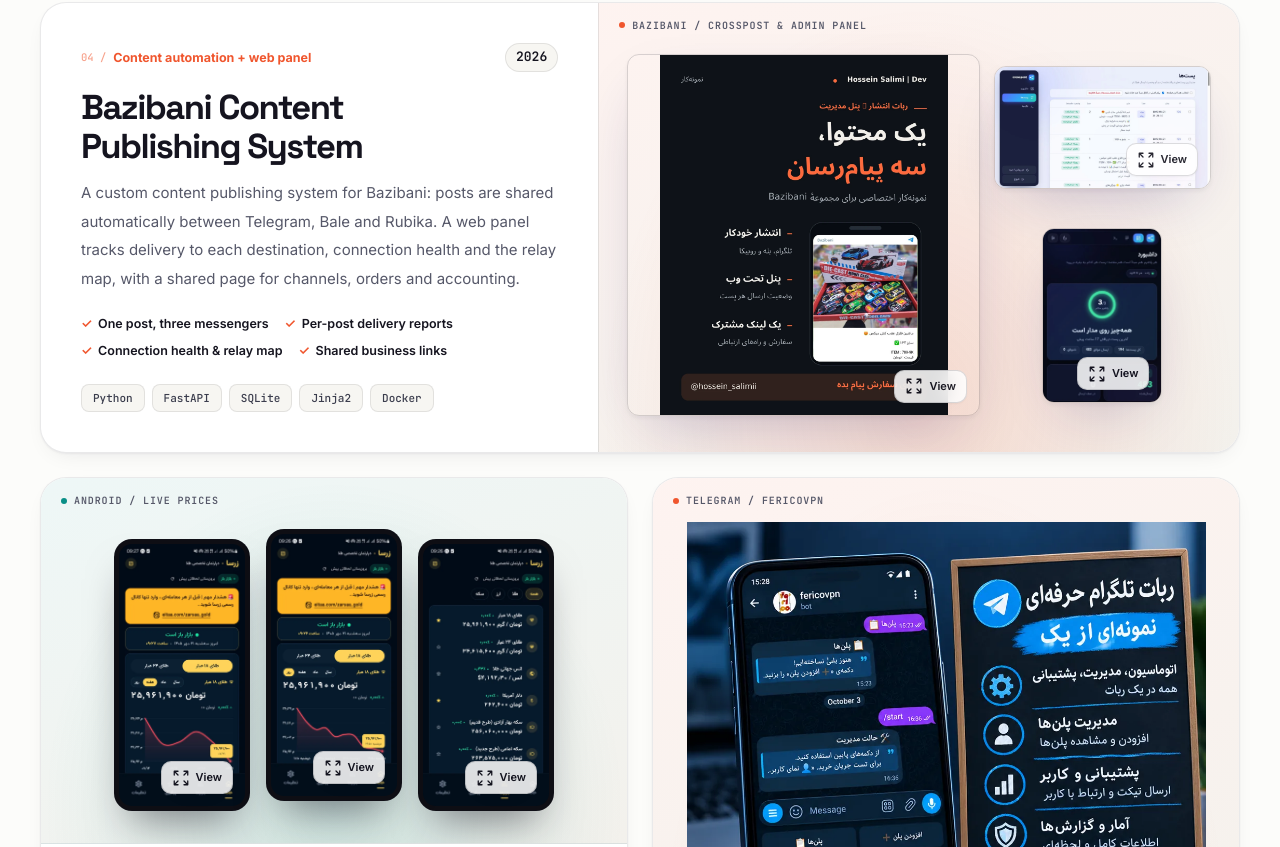
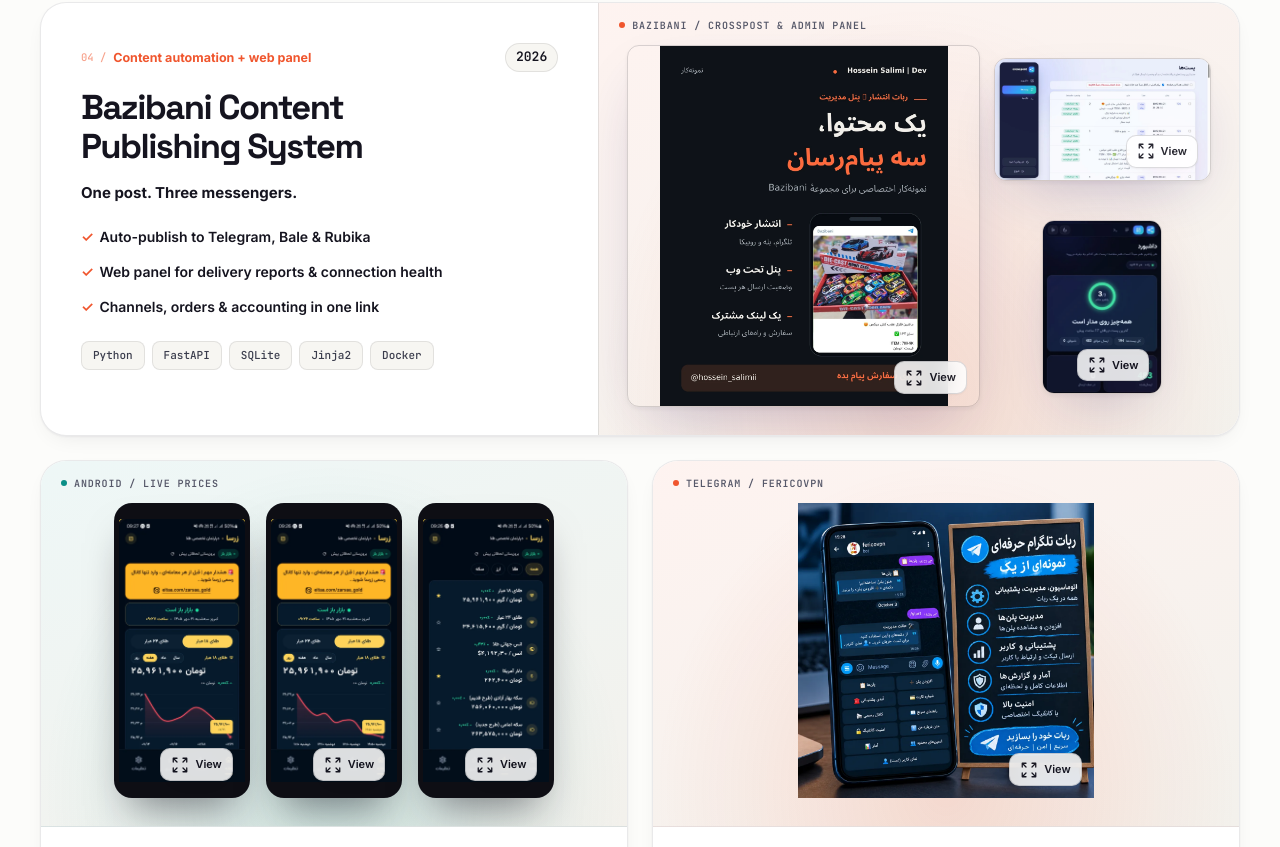
Before and after one commit to hsalimi79/hsalimi79.github.io, a plain HTML site: page en/index.html in a window 1280 px wide. Shown: the part 3635-4482 px from the top of the page. Drawn offline with Linux system fonts and the light colour scheme.

Commit message:
Align desktop project previews and shorten Bazibani copy

```diff
--- a/en/index.html
+++ b/en/index.html
@@ -263,6 +263,8 @@ img{max-width:100%}
 .bazibani-preview .bazibani-cover{grid-row:1/3}
 .bazibani-preview .shot{height:auto;max-height:360px;object-fit:contain}
 .bazibani-preview .bazibani-dashboard{max-width:120px;justify-self:center}
+.bazibani-features{display:grid;gap:10px;margin-top:16px;font-size:14px;line-height:1.8}
+#project-bazibani .project-intro{color:var(--ink);font-weight:700}
 .compact-project .project-body{padding:28px 30px}
 .compact-project h3{font-size:26px}
 .compact-project .project-top{margin-bottom:20px}
@@ -387,6 +389,15 @@ html:has(.project-lightbox[open]),body:has(.project-lightbox[open]){overflow:hid
 .lightbox-original{display:inline-flex;align-items:center;gap:7px;color:var(--violet);font-weight:600;min-height:40px}
 
 /* responsive */
+@media(min-width:761px){
+  .project:not(.featured) .project-visual{aspect-ratio:16/10;flex-shrink:0;padding:42px 28px 28px}
+  .project:not(.featured) .bot-photo>.media-button{width:auto;max-width:100%}
+  .project:not(.featured) .bot-photo>.media-button .shot{width:auto;max-width:100%}
+  .project:not(.featured) .phones-preview{height:100%;min-height:0;padding-top:0}
+  .project:not(.featured) .phone-preview{width:auto;height:100%;max-width:28%;aspect-ratio:9/19.5;transform:none}
+  .project:not(.featured) .phone-preview .media-button{height:100%;min-height:0}
+  .project:not(.featured) .phone-preview .shot{height:100%;object-fit:contain}
+}
 @media(max-width:1100px){
   .services{grid-template-columns:repeat(2,minmax(0,1fr))}
   .nav-cta{display:none}
@@ -575,8 +586,8 @@ html:has(.project-lightbox[open]),body:has(.project-lightbox[open]){overflow:hid
 <button class="media-button bazibani-dashboard" type="button" data-gallery="bazibani" data-image="../images/bazibani-dashboard.webp" data-caption="Bazibani admin panel — connection health dashboard" aria-label="View Bazibani connection health dashboard"><img class="shot" src="../images/bazibani-dashboard.webp" alt="Bazibani admin panel — connection health dashboard" loading="lazy" decoding="async"><span class="zoom-hint"><svg class="work-icon" aria-hidden="true"><use href="#wi-expand"></use></svg><span data-en="View" data-fa="نمایش">View</span></span></button>
 </div></div>
 <div class="project-body"><div class="project-top"><span class="project-type"><span class="project-num">04 /</span><span data-en="Content automation + web panel" data-fa="اتوماسیون محتوا + پنل وب">Content automation + web panel</span></span><span dir="ltr">2026</span></div>
-<h3 data-en="Bazibani Content Publishing System" data-fa="سامانه انتشار محتوای Bazibani">Bazibani Content Publishing System</h3><p data-en="A custom content publishing system for Bazibani: posts are shared automatically between Telegram, Bale and Rubika. A web panel tracks delivery to each destination, connection health and the relay map, with a shared page for channels, orders and accounting." data-fa="سامانه اختصاصی مجموعهٔ Bazibani برای انتشار خودکار محتوا بین تلگرام، بله و روبیکا؛ همراه با پنل تحت وب برای پیگیری وضعیت ارسال هر پست، سلامت اتصال‌ها و نقشهٔ انتقال، و یک صفحهٔ مشترک برای کانال‌ها، ثبت سفارش و حسابداری.">A custom content publishing system for Bazibani: posts are shared automatically between Telegram, Bale and Rubika. A web panel tracks delivery to each destination, connection health and the relay map, with a shared page for channels, orders and accounting.</p>
-<ul class="project-features"><li data-en="One post, three messengers" data-fa="یک محتوا، سه پیام‌رسان">One post, three messengers</li><li data-en="Per-post delivery reports" data-fa="گزارش ارسال هر پست">Per-post delivery reports</li><li data-en="Connection health &amp; relay map" data-fa="سلامت اتصال‌ها و نقشهٔ انتقال">Connection health &amp; relay map</li><li data-en="Shared business links" data-fa="لینک مشترک کسب‌وکار">Shared business links</li></ul>
+<h3 data-en="Bazibani Content Publishing System" data-fa="سامانه انتشار محتوای Bazibani">Bazibani Content Publishing System</h3><p class="project-intro" data-en="One post. Three messengers." data-fa="یک محتوا، سه پیام‌رسان.">One post. Three messengers.</p>
+<ul class="project-features bazibani-features"><li data-en="Auto-publish to Telegram, Bale &amp; Rubika" data-fa="انتشار خودکار در تلگرام، بله و روبیکا">Auto-publish to Telegram, Bale &amp; Rubika</li><li data-en="Web panel for delivery reports &amp; connection health" data-fa="پنل وب؛ گزارش ارسال و سلامت اتصال‌ها">Web panel for delivery reports &amp; connection health</li><li data-en="Channels, orders &amp; accounting in one link" data-fa="کانال‌ها، سفارش و حسابداری در یک لینک">Channels, orders &amp; accounting in one link</li></ul>
 <div class="tags"><span class="tag">Python</span><span class="tag">FastAPI</span><span class="tag">SQLite</span><span class="tag">Jinja2</span><span class="tag">Docker</span></div>
 </div></article>
 <article class="project rv" data-category="apps">
```
Also changed, not shown: index.html (+13 -2 lines).
